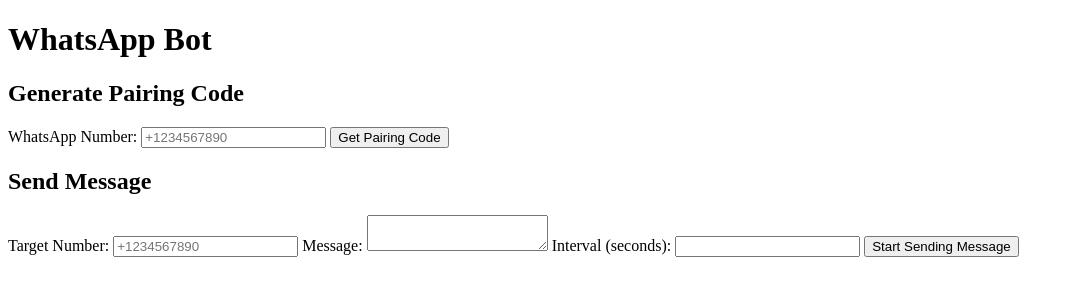
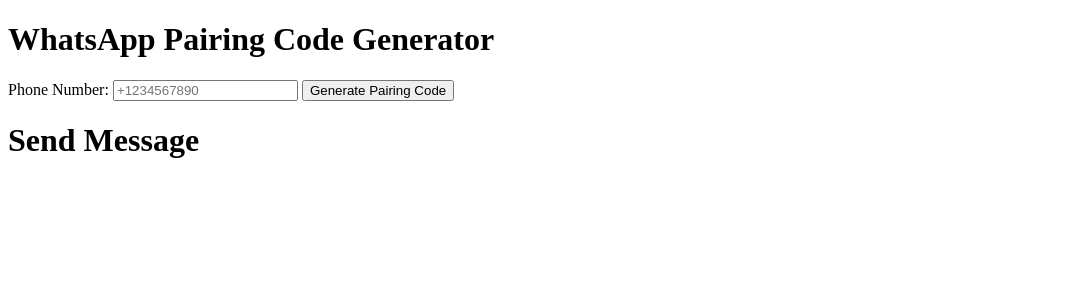
Before and after one commit to Jwnwnj/whatsapp-bulk-messenger, a website: page public/index.html in a window 1280 px wide. Shown: the whole page, without its empty margins (0-1074 px from the left). Drawn offline with Linux system fonts and the light colour scheme.

Commit message:
Update index.html

```diff
--- a/public/index.html
+++ b/public/index.html
@@ -3,36 +3,52 @@
 <head>
     <meta charset="UTF-8">
     <meta name="viewport" content="width=device-width, initial-scale=1.0">
-    <title>WhatsApp Bot</title>
+    <title>WhatsApp Message Sender</title>
 </head>
 <body>
-    <h1>WhatsApp Bot</h1>
-
-    <h2>Generate Pairing Code</h2>
-    <form id="pairForm" method="POST" action="/pair">
-        <label for="phoneNumber">WhatsApp Number:</label>
-        <input type="text" id="phoneNumber" name="phoneNumber" required placeholder="+1234567890">
-        <button type="submit">Get Pairing Code</button>
+    <h1>WhatsApp Pairing Code Generator</h1>
+    <form id="pairingForm" action="/pair" method="post">
+        <label for="phoneNumber">Phone Number:</label>
+        <input type="text" id="phoneNumber" name="phoneNumber" placeholder="+1234567890" required>
+        <button type="submit">Generate Pairing Code</button>
     </form>
 
-    <h2>Send Message</h2>
-    <form id="messageForm" method="POST" action="/send-message">
+    <div id="pairingCode" style="display:none;">
+        <h2>Pairing Code</h2>
+        <p id="code"></p>
+    </div>
+
+    <h1>Send Message</h1>
+    <form id="messageForm" action="/send-message" method="post" style="display:none;">
         <label for="targetNumber">Target Number:</label>
-        <input type="text" id="targetNumber" name="targetNumber" required placeholder="+1234567890">
+        <input type="text" id="targetNumber" name="targetNumber" placeholder="+1234567890" required>
 
         <label for="message">Message:</label>
         <textarea id="message" name="message" required></textarea>
 
-        <label for="intervalTime">Interval (seconds):</label>
-        <input type="number" id="intervalTime" name="intervalTime" required min="1">
+        <label for="intervalTime">Interval (in seconds):</label>
+        <input type="number" id="intervalTime" name="intervalTime" min="1" value="1" required>
 
-        <button type="submit">Start Sending Message</button>
+        <button type="submit">Send Message</button>
     </form>
 
-    <div id="response"></div>
+    <script>
+        // Handle pairing code generation response
+        const pairingForm = document.getElementById('pairingForm');
+        pairingForm.onsubmit = async (event) => {
+            event.preventDefault();
+            const formData = new FormData(pairingForm);
+            const response = await fetch(pairingForm.action, {
+                method: pairingForm.method,
+                body: formData
+            });
+            const text = await response.text();
+            document.getElementById('code').innerText = text;
+            document.getElementById('pairingCode').style.display = 'block';
 
-    <script>
-        // You can add JavaScript here for better UX if needed.
+            // Show the message form after generating pairing code
+            document.getElementById('messageForm').style.display = 'block';
+        };
     </script>
 </body>
 </html>
```
